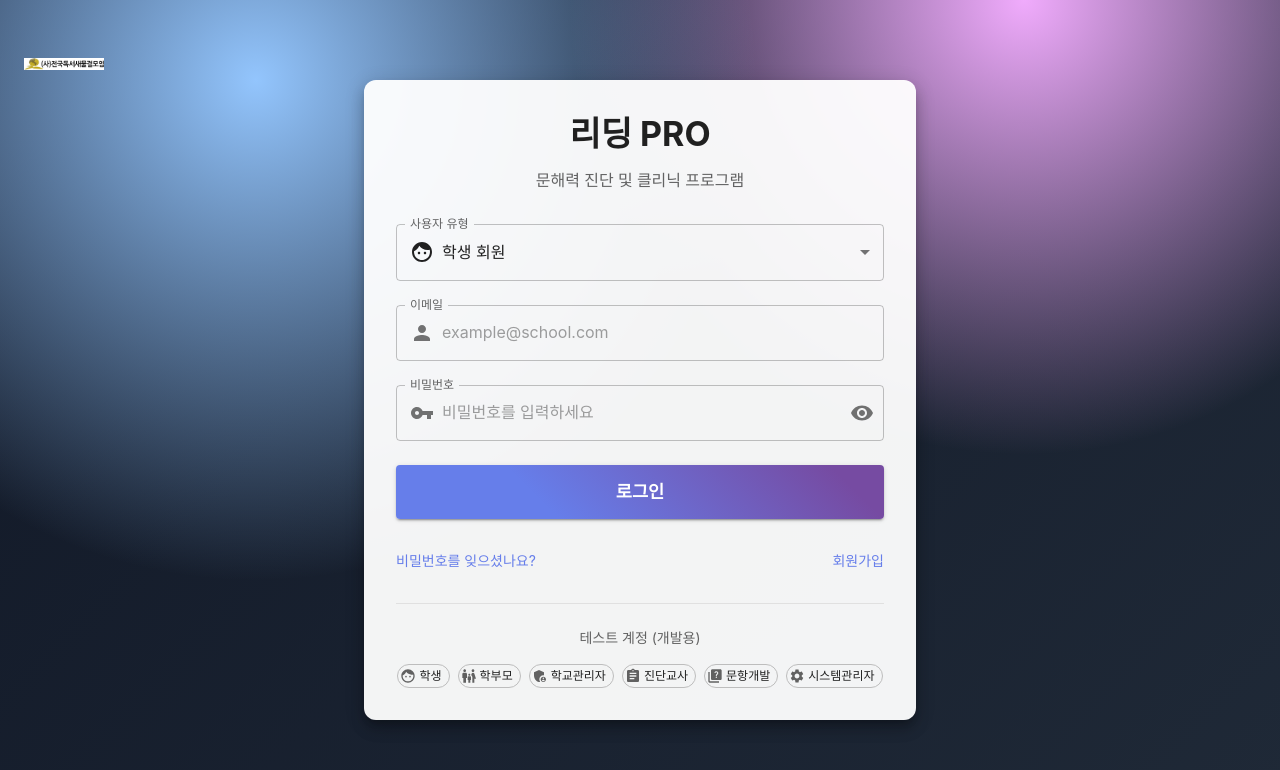
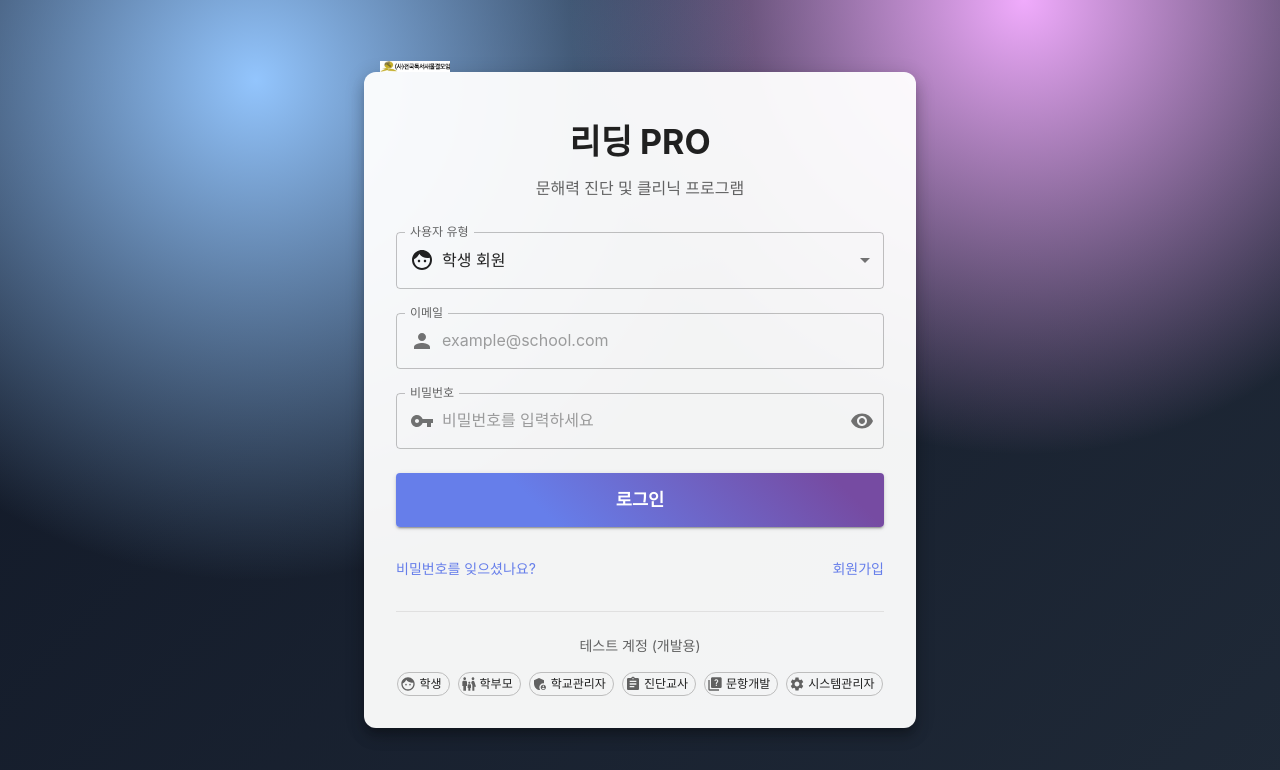
Before and after one commit to domafordarwin/NewWaveForReading, a React app in the folder frontend/: page / in a window 1280 px wide. Shown: the top 770 px of the page. Built offline with nearby package versions, Linux system fonts and the light colour scheme; the HTML template or start-up script is replaced by a standard one.

Commit message:
style: move logo to card top-left corner

```diff
--- a/frontend/src/pages/Login.tsx
+++ b/frontend/src/pages/Login.tsx
@@ -162,30 +162,31 @@ const Login = () => {
       }}
     >
       <Container maxWidth="sm">
-        {/* 왼쪽 상단 로고 */}
-        <Box
-          component="img"
-          src="/logo.png"
-          alt="리딩 PRO 로고"
-          sx={{
-            position: "absolute",
-            top: 24,
-            left: 24,
-            width: 80,
-            height: 80,
-            objectFit: "contain",
-          }}
-        />
-
         <Paper
           elevation={10}
           sx={{
             p: 4,
             borderRadius: 3,
             backgroundColor: "rgba(255, 255, 255, 0.95)",
+            position: "relative",
           }}
         >
-          <Box sx={{ textAlign: "center", mb: 4 }}>
+          {/* 카드 왼쪽 상단 로고 */}
+          <Box
+            component="img"
+            src="/logo.png"
+            alt="리딩 PRO 로고"
+            sx={{
+              position: "absolute",
+              top: -40,
+              left: 16,
+              width: 70,
+              height: 70,
+              objectFit: "contain",
+            }}
+          />
+
+          <Box sx={{ textAlign: "center", mb: 4, mt: 2 }}>
             <Typography variant="h4" fontWeight="bold" gutterBottom sx={{ lineHeight: 1.3 }}>
               리딩 PRO
             </Typography>
```
